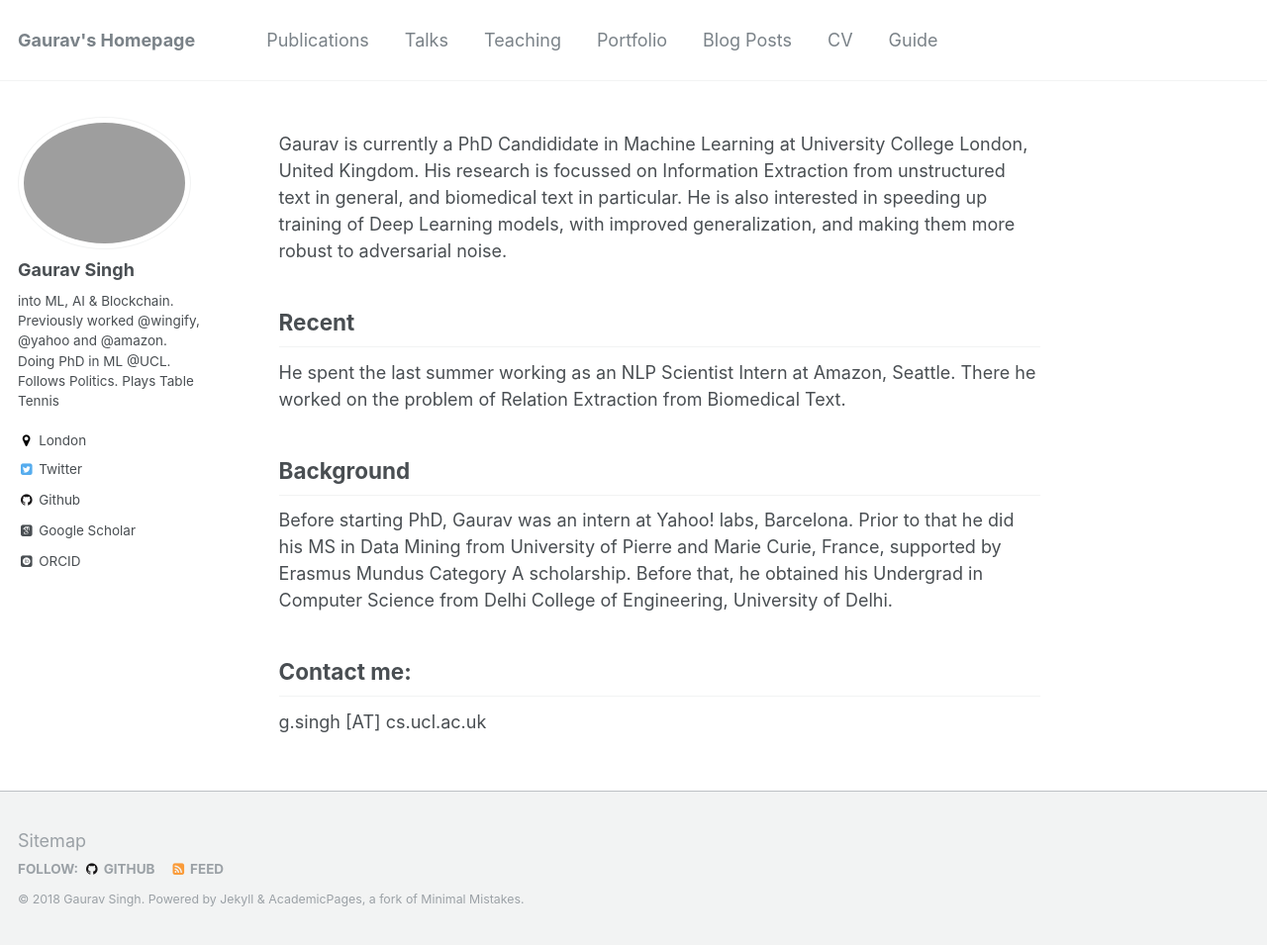
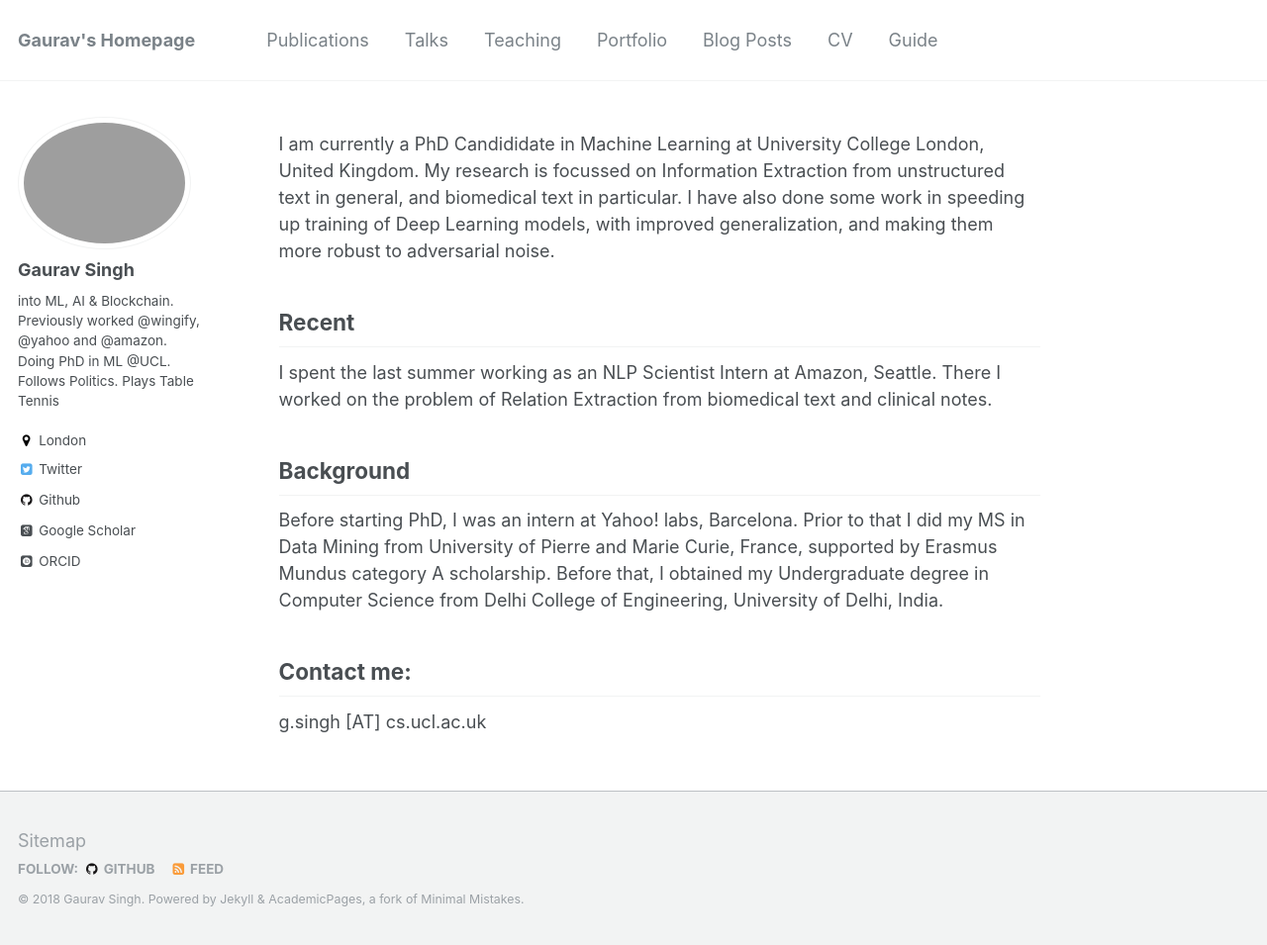
Before and after one commit to gauravsc/gauravsc.github.io, a Jekyll site: the page built from _pages/about.md, in a window 1280 px wide and 955 px high. Shown: the whole window at 99% size. Built offline with Jekyll 4.4.1, drawn with Linux system fonts in a browser that asks for light colours; some web fonts are replaced.

Commit message:
added about me section

```diff
--- a/_pages/about.md
+++ b/_pages/about.md
@@ -8,15 +8,15 @@ redirect_from:
   - /about.html
 ---
 
-Gaurav is currently a PhD Candididate in Machine Learning at University College London, United Kingdom. His research is focussed on Information Extraction from unstructured text in general, and biomedical text in particular. He is also interested in speeding up training of Deep Learning models, with improved generalization, and making them more robust to adversarial noise.
+I am currently a PhD Candididate in Machine Learning at University College London, United Kingdom. My research is focussed on Information Extraction from unstructured text in general, and biomedical text in particular. I have also done some work in speeding up training of Deep Learning models, with improved generalization, and making them more robust to adversarial noise.
 
 Recent
 ------
-He spent the last summer working as an NLP Scientist Intern at Amazon, Seattle. There he worked on the problem of Relation Extraction from Biomedical Text.
+I spent the last summer working as an NLP Scientist Intern at Amazon, Seattle. There I worked on the problem of Relation Extraction from biomedical text and clinical notes.
 
 Background
 ------
-Before starting PhD, Gaurav was an intern at Yahoo! labs, Barcelona. Prior to that he did his MS in Data Mining from University of Pierre and Marie Curie, France, supported by Erasmus Mundus Category A scholarship. Before that, he obtained his Undergrad in Computer Science from Delhi College of Engineering, University of Delhi.
+Before starting PhD, I was an intern at Yahoo! labs, Barcelona. Prior to that I did my MS in Data Mining from University of Pierre and Marie Curie, France, supported by Erasmus Mundus category A scholarship. Before that, I obtained my Undergraduate degree in Computer Science from Delhi College of Engineering, University of Delhi, India.
 
 <!-- This was followed by working as a Software Developer at Visualwebsiteoptimizer.com for a year.  -->
 
```
